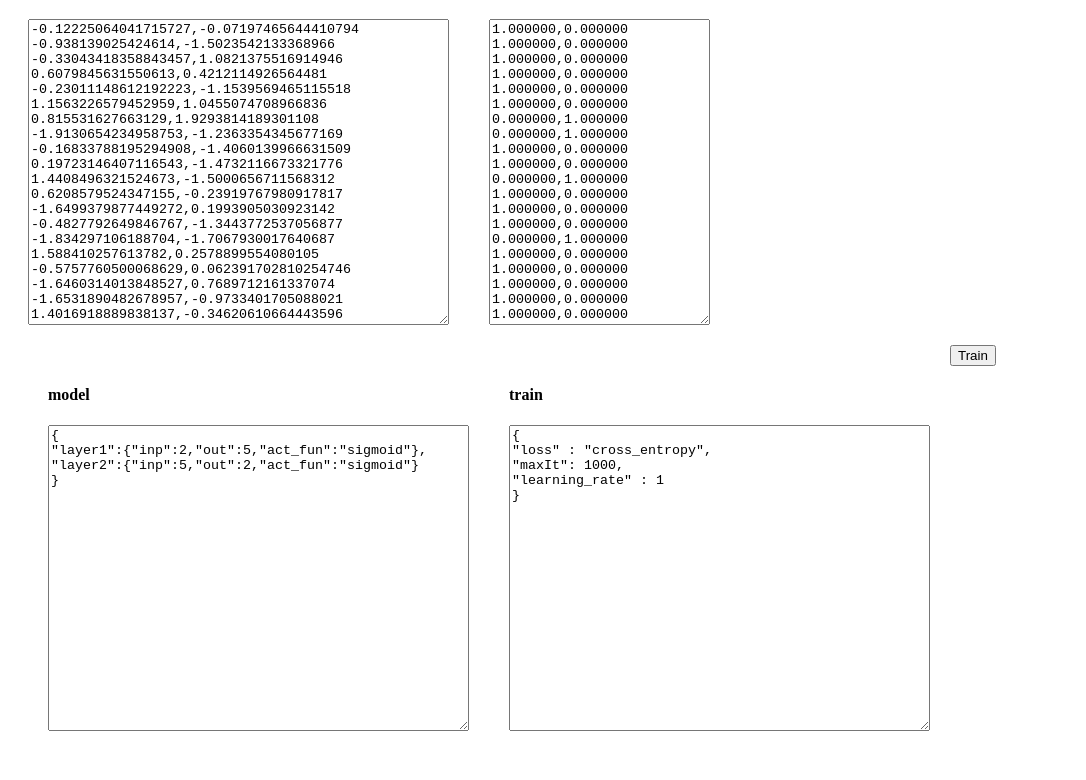
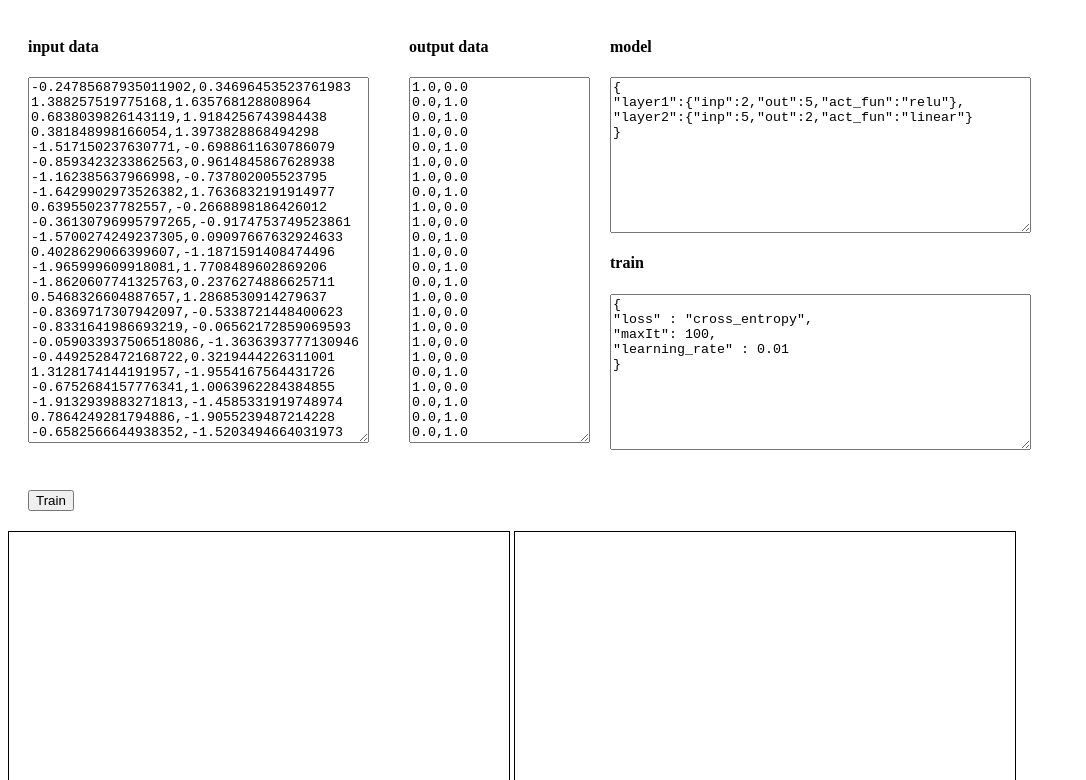
Before and after one commit to rengokuEnbashira/NeuralJS, a plain HTML site: page index.html in a window 1280 px wide. Shown: the part 70-850 px from the top of the page, without its empty margins (0-1086 px from the left). Before the commit the page ends 821 px from the top, so only its background shows below. Drawn offline with Linux system fonts and the light colour scheme.

Commit message:
updating README.md and index.html

```diff
--- a/index.html
+++ b/index.html
@@ -4,162 +4,280 @@
     <script src="neural.js"></script>
   </head>
   <body >
-    <div id="data" style="float:left;width:100%;">
+    <h1>Example of a Multilayer Perceptron</h1>
+    <div id="data" >
       <div style="float:left;padding:20px;">
 	<h4>input data</h4>
-	<textarea id="input-data" rows=20 cols=50>
--0.12225064041715727,-0.07197465644410794
--0.938139025424614,-1.5023542133368966
--0.33043418358843457,1.0821375516914946
-0.6079845631550613,0.4212114926564481
--0.23011148612192223,-1.1539569465115518
-1.1563226579452959,1.0455074708966836
-0.815531627663129,1.9293814189301108
--1.9130654234958753,-1.2363354345677169
--0.16833788195294908,-1.4060139966631509
-0.19723146407116543,-1.4732116673321776
-1.4408496321524673,-1.5000656711568312
-0.6208579524347155,-0.23919767980917817
--1.6499379877449272,0.1993905030923142
--0.4827792649846767,-1.3443772537056877
--1.834297106188704,-1.7067930017640687
-1.588410257613782,0.2578899554080105
--0.5757760500068629,0.062391702810254746
--1.6460314013848527,0.7689712161337074
--1.6531890482678957,-0.9733401705088021
-1.4016918889838137,-0.34620610664443596
-0.5737183127035062,1.7133220017584359
-1.0863736280982215,-1.171054814517031
--1.0554250455581302,-1.6441519938936202
-0.95464085854604,0.4303252282555139
-1.5070772641151011,-0.6193319908054105
-0.38407378412188864,1.2793359263357176
-1.7030862629569663,-1.4363039346184614
-0.9020535055438792,-1.0355859877134233
-1.8746655815113864,1.4042697602258838
--1.458909340999579,-1.3230612934939332
--1.2030012541868942,1.318492501749466
-0.1935585192721616,-1.5094154236302768
--0.6976924135251403,-0.7707200935394112
-0.6121595497217966,1.9185682612084682
--1.2321063846856046,-1.3554268636932432
-1.8205998602512254,-0.2862957822431147
-1.976610019057368,1.659215590180294
--1.3672087787877056,0.9738313369052829
--1.523296998539604,-1.8137757253099256
--0.016337900107519232,-1.9748980353992023
-0.3853432882566672,1.5974061009030835
-1.1791265195693494,1.777473831997996
--0.5833481224180197,-1.9771469960211383
-0.4499134250002905,-1.652433857220379
--1.8917869071205091,-1.759203002088869
-0.06337615066181579,-1.0333781931370383
-0.16088983465117268,0.9985102124615253
-1.3560969395717128,-1.883761127910459
-1.0909929473603515,1.1366050086531803
-1.327594014363557,1.8265925253472264</textarea>
+	<textarea id="input-data" rows=24 cols=40>
+-0.24785687935011902,0.34696453523761983
+1.388257519775168,1.635768128808964
+0.6838039826143119,1.9184256743984438
+0.381848998166054,1.3973828868494298
+-1.517150237630771,-0.6988611630786079
+-0.8593423233862563,0.9614845867628938
+-1.162385637966998,-0.737802005523795
+-1.6429902973526382,1.7636832191914977
+0.639550237782557,-0.2668898186426012
+-0.36130796995797265,-0.9174753749523861
+-1.5700274249237305,0.09097667632924633
+0.4028629066399607,-1.1871591408474496
+-1.965999609918081,1.7708489602869206
+-1.8620607741325763,0.2376274886625711
+0.5468326604887657,1.2868530914279637
+-0.8369717307942097,-0.5338721448400623
+-0.8331641986693219,-0.06562172859069593
+-0.059033937506518086,-1.3636393777130946
+-0.4492528472168722,0.3219444226311001
+1.3128174144191957,-1.9554167564431726
+-0.6752684157776341,1.0063962284384855
+-1.9132939883271813,-1.4585331919748974
+0.7864249281794886,-1.9055239487214228
+-0.6582566644938352,-1.5203494664031973
+1.8515700020987356,-0.7086630417317852
+-0.22962018500748593,0.23370892087771145
+1.7208400747285455,0.6908949236511055
+1.5924252566185886,1.2707810162789945
+1.492708437082277,-0.021546878216030407
+1.9797460659576784,1.947018199369054
+1.7751703426719305,1.3910246950300635
+-0.11456153327309071,0.34289899162210036
+-0.6871368651347338,-1.5644289008210754
+-1.3833662367831066,-1.8158506737143534
+-1.3522359539955997,0.28766830515979036
+-0.8849425508234994,0.38255274357984215
+1.4875561047754977,-0.825055658174874
+-1.4819540600024843,1.7552780130012788
+0.5572941112725709,-0.6280026756960058
+1.7562775455218937,1.8280774837410818
+0.06322731880976118,-1.14383308951377
+-0.03644529379818717,1.3114650690905645
+-0.8949606245574371,-0.7034899339753489
+-1.160377459220015,1.7688575474319763
+-0.1364740159566109,1.7082760500677003
+1.32595949599893,-1.779126108724816
+-0.5956196399776013,-0.6517028803917162
+-1.92911391829172,1.456087339524692
+-0.0804858560213817,-1.7059425564693447
+1.1741663798598792,0.9810619857914284</textarea>
       </div>
       <div style="float:left;padding:20px;">
 	<h4>output data</h4>
-	<textarea id="output-data" rows=20 cols=25>
-1.000000,0.000000
-1.000000,0.000000
-1.000000,0.000000
-1.000000,0.000000
-1.000000,0.000000
-1.000000,0.000000
-0.000000,1.000000
-0.000000,1.000000
-1.000000,0.000000
-1.000000,0.000000
-0.000000,1.000000
-1.000000,0.000000
-1.000000,0.000000
-1.000000,0.000000
-0.000000,1.000000
-1.000000,0.000000
-1.000000,0.000000
-1.000000,0.000000
-1.000000,0.000000
-1.000000,0.000000
-1.000000,0.000000
-1.000000,0.000000
-1.000000,0.000000
-1.000000,0.000000
-1.000000,0.000000
-1.000000,0.000000
-0.000000,1.000000
-1.000000,0.000000
-0.000000,1.000000
-1.000000,0.000000
-1.000000,0.000000
-1.000000,0.000000
-1.000000,0.000000
-0.000000,1.000000
-1.000000,0.000000
-1.000000,0.000000
-0.000000,1.000000
-1.000000,0.000000
-0.000000,1.000000
-1.000000,0.000000
-1.000000,0.000000
-0.000000,1.000000
-0.000000,1.000000
-1.000000,0.000000
-0.000000,1.000000
-1.000000,0.000000
-1.000000,0.000000
-0.000000,1.000000
-1.000000,0.000000
-0.000000,1.000000</textarea>
+	<textarea id="output-data" rows=24 cols=20>
+1.0,0.0
+0.0,1.0
+0.0,1.0
+1.0,0.0
+0.0,1.0
+1.0,0.0
+1.0,0.0
+0.0,1.0
+1.0,0.0
+1.0,0.0
+0.0,1.0
+1.0,0.0
+0.0,1.0
+0.0,1.0
+1.0,0.0
+1.0,0.0
+1.0,0.0
+1.0,0.0
+1.0,0.0
+0.0,1.0
+1.0,0.0
+0.0,1.0
+0.0,1.0
+0.0,1.0
+0.0,1.0
+1.0,0.0
+0.0,1.0
+0.0,1.0
+1.0,0.0
+0.0,1.0
+0.0,1.0
+1.0,0.0
+0.0,1.0
+0.0,1.0
+1.0,0.0
+1.0,0.0
+0.0,1.0
+0.0,1.0
+1.0,0.0
+0.0,1.0
+1.0,0.0
+1.0,0.0
+1.0,0.0
+0.0,1.0
+0.0,1.0
+0.0,1.0
+1.0,0.0
+0.0,1.0
+0.0,1.0
+0.0,1.0</textarea>
       </div>
     </div>
     <div id="model-and-train" style="padding:20px;">
-      <div style="float:left;padding:20px;">
+      <div >
 	<h4>model</h4>
-	<textarea id="model-details" rows=20 cols=50>
+	<textarea id="model-details" rows=10 cols=50>
 {
-"layer1":{"inp":2,"out":5,"act_fun":"sigmoid"},
-"layer2":{"inp":5,"out":2,"act_fun":"sigmoid"}
-}
-	</textarea>
+"layer1":{"inp":2,"out":5,"act_fun":"relu"},
+"layer2":{"inp":5,"out":2,"act_fun":"linear"}
+}</textarea>
       </div>
-      <div style="float:left;padding:20px;">
+      <div>
 	<h4>train</h4>
-	<textarea id="train-details" rows=20 cols=50>
+	<textarea id="train-details" rows=10 cols=50>
 {
 "loss" : "cross_entropy",
-"maxIt": 1000,
-"learning_rate" : 1
-}
-	</textarea>
+"maxIt": 100,
+"learning_rate" : 0.01
+}</textarea>
       </div>
     </div>
-    <button id="train_btn" onclick=train()>Train</button>
+    <div style="padding:20px;">
+      <button id="train_btn" onclick=load_data_and_train()>Train</button>
+    </div>
+    <div>
+      <canvas style="border:solid 1px"width=500 height=500 id="loss-graph"></canvas>
+      <canvas style="border:solid 1px"width=500 height=500 id="points-graph"></canvas>
+    </div>
     <script>
-      function train(){
-	  var model = new neural_network();
+
+      var ctx_loss = document.getElementById("loss-graph").getContext("2d");
+      var ctx_points = document.getElementById("points-graph").getContext("2d");
+
+      var WIDTH = 500;
+      var HEIGHT = 500;
+
+      var loss_data = [];
+      var count = 0;
+      var loss_x = [];
+
+      var N = 50;
+      var h = 4/N;
+      var points = new matrix(N*N,2);
+      for(var i = 0;i<N;i++){
+	  for(var j=0;j<N;j++){
+	      points.data[i*N + j][0] = -2 + i*h;
+	      points.data[i*N + j][1] = -2 + j*h;
+	  }
+      }
+
+      var model;
+      var inp_set;
+      var out_set;
+      var train_data;
+      var pred;
+
+      function map(x,a,b,p,q){
+	  return p + (x-a)*(q-p)/(b-a);
+      }
+
+      function load_data_and_train(){
+	  // Creating model and parsing it from text
+	  model = new neural_network();
 	  var model_detail = document.getElementById("model-details").value;
 	  model.from_string(model_detail);
-	  console.log(model);
+	  //console.log(model);
 
+	  // Parsing input and output data from text
 	  var inp_data = document.getElementById("input-data").value;
 	  var out_data = document.getElementById("output-data").value;
-	  var inp_set = new matrix();
-	  var out_set = new matrix();
+	  inp_set = new matrix();
+	  out_set = new matrix();
 	  inp_set.from_string(inp_data);
 	  out_set.from_string(out_data);
-	  console.log(inp_set);
-	  console.log(out_set);
+	  //console.log(inp_set);
+	  //console.log(out_set);
 
+	  // Training model
 	  var train_detail = document.getElementById("train-details").value;
-	  var train = JSON.parse(train_detail);
-	  console.log(train);
-	  model.train(inp_set,out_set,train["loss"],train["maxIt"],train["learning_rate"]);
+	  train_data = JSON.parse(train_detail);
+	  //console.log(train_data);
+	  //model.train(inp_set,out_set,train_data["loss"],train_data["maxIt"],train_data["learning_rate"]);
 
-	  var pred = model.predict(inp_set);
-	  console.log(pred);
+	  // Predict
+	  //pred = model.predict(inp_set);
+	  //console.log(pred);
+	  setInterval(train,100);
       }
+
+      function train(){
+	  if(train_data["maxIt"]>0){
+	      count += 1;
+	      loss_x.push(count);
+	      loss_data.push(model.train(inp_set,out_set,train_data["loss"],1,train_data["learning_rate"]));
+	      train_data["maxIt"] -= 1;
+	      clear(ctx_loss);
+	      clear(ctx_points);
+	      draw_loss();
+	      draw_areas();
+	      draw_points();
+	  }
+      }
+
+      function clear(ctx){
+	  ctx.fillStyle = "#FFFFFF";
+	  ctx.rect(0,0,WIDTH,HEIGHT);
+	  ctx.fill();
+      }
+
+      function draw_loss(){
+	  ctx_loss.save();
+	  var i = 0;
+	  var x,y;
+	  x = map(loss_x[i],0,100,0,WIDTH);
+	  y = map(loss_data[i],0,1,HEIGHT,0);
+	  ctx_loss.beginPath();
+	  ctx_loss.strokeStyle = "#0000FF";
+	  ctx_loss.moveTo(x,y);
+	  for(i = 1;i<loss_data.length;i++){
+	      x = map(loss_x[i],0,100,0,WIDTH);
+	      y = map(loss_data[i],0,5,HEIGHT,0);
+	      ctx_loss.lineTo(x,y);
+	      ctx_loss.stroke();
+	  }
+	  ctx_loss.closePath();
+	  ctx_loss.restore();
+      }
+
+      function get_color_point(clf){
+	  return clf[1]>clf[0]?"#FF0000":"#00FF00";
+      }
+
+      function get_color_area(clf){
+	  return clf[1]>clf[0]?"#AA0000":"#00AA00";
+      }
+      function draw_areas(){
+	  pred = model.predict(points);
+	  ctx_points.save();
+	  for(var i = 0;i<N;i++){
+	      for(var j = 0;j<N;j++){
+		  ctx_points.beginPath();
+		  ctx_points.fillStyle = get_color_area(pred.data[i*N + j]);
+		  ctx_points.rect(10*i,10*(49 - j),10,10);
+		  ctx_points.fill();
+		  ctx_points.closePath();
+	      }
+	  }
+	  ctx_points.restore();
+      }
+      function draw_points(){
+	  ctx_points.save();
+	  var x,y,color;
+	  for(var i = 0;i<inp_set.n_rows;i++){
+	      x = map(inp_set.data[i][0],-2,2,0,WIDTH);
+	      y = map(inp_set.data[i][1],-2,2,HEIGHT,0);
+	      ctx_points.beginPath();
+	      ctx_points.fillStyle  = get_color_point(out_set.data[i]);
+	      ctx_points.ellipse(x,y,10,10,0,0,2*Math.PI);
+	      ctx_points.fill();
+	      ctx_points.closePath();
+	  }
+	  ctx_points.restore();
+      }
+
+
     </script>
   </body>
 </html>
--- a/neural.js
+++ b/neural.js
@@ -306,6 +306,7 @@ function neural_network(){
 	    this.backward(tmp["grad_loss"]);
 	    this.update(learning_rate);
 	}
+	return tmp["loss"];
     }
     this.predict = function(x){
 	return this.forward(x);
```
Also changed, not shown: 1 other file.
